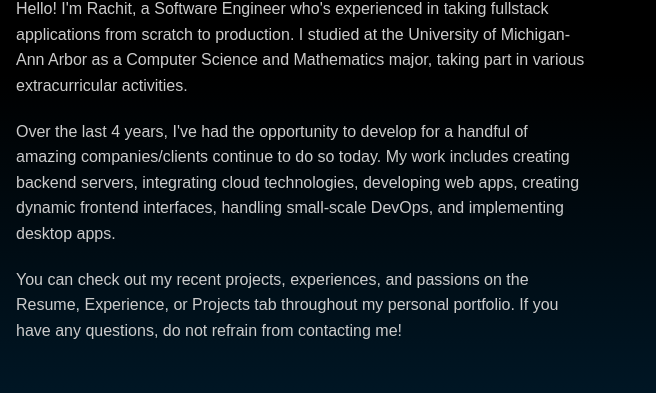
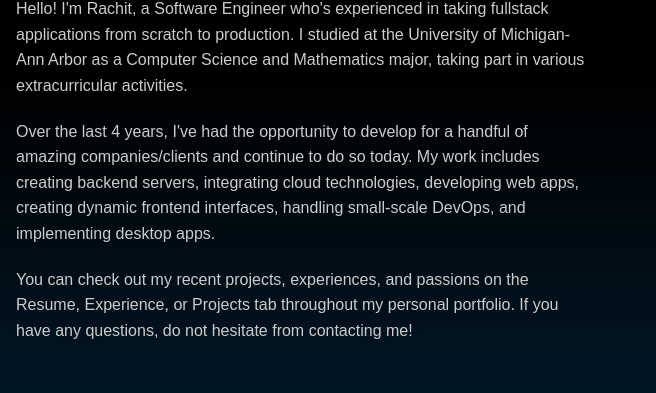
Before and after one commit to rachit909/personal_website, a plain HTML site: page about.html in a window 1280 px wide. Shown: the part 967-1360 px from the top of the page, 624-1280 px from the left. Drawn offline with Linux system fonts and the light colour scheme.

Commit message:
fixed content

```diff
--- a/about.html
+++ b/about.html
@@ -209,8 +209,8 @@
         <div class="about-right">
             <h2>About Rachit</h2>
             <p>Hello! I'm Rachit, a Software Engineer who's experienced in taking fullstack applications from scratch to production. I studied at the University of Michigan-Ann Arbor as a Computer Science and Mathematics major, taking part in various extracurricular activities.</p>
-            <p>Over the last 4 years, I've had the opportunity to develop for a handful of amazing companies/clients continue to do so today. My work includes creating backend servers, integrating cloud technologies, developing web apps, creating dynamic frontend interfaces, handling small-scale DevOps, and implementing desktop apps.</p>
-            <p>You can check out my recent projects, experiences, and passions on the Resume, Experience, or Projects tab throughout my personal portfolio. If you have any questions, do not refrain from contacting me!</p>
+            <p>Over the last 4 years, I've had the opportunity to develop for a handful of amazing companies/clients and continue to do so today. My work includes creating backend servers, integrating cloud technologies, developing web apps, creating dynamic frontend interfaces, handling small-scale DevOps, and implementing desktop apps.</p>
+            <p>You can check out my recent projects, experiences, and passions on the Resume, Experience, or Projects tab throughout my personal portfolio. If you have any questions, do not hesitate from contacting me!</p>
         </div>
     </section>
 
```
